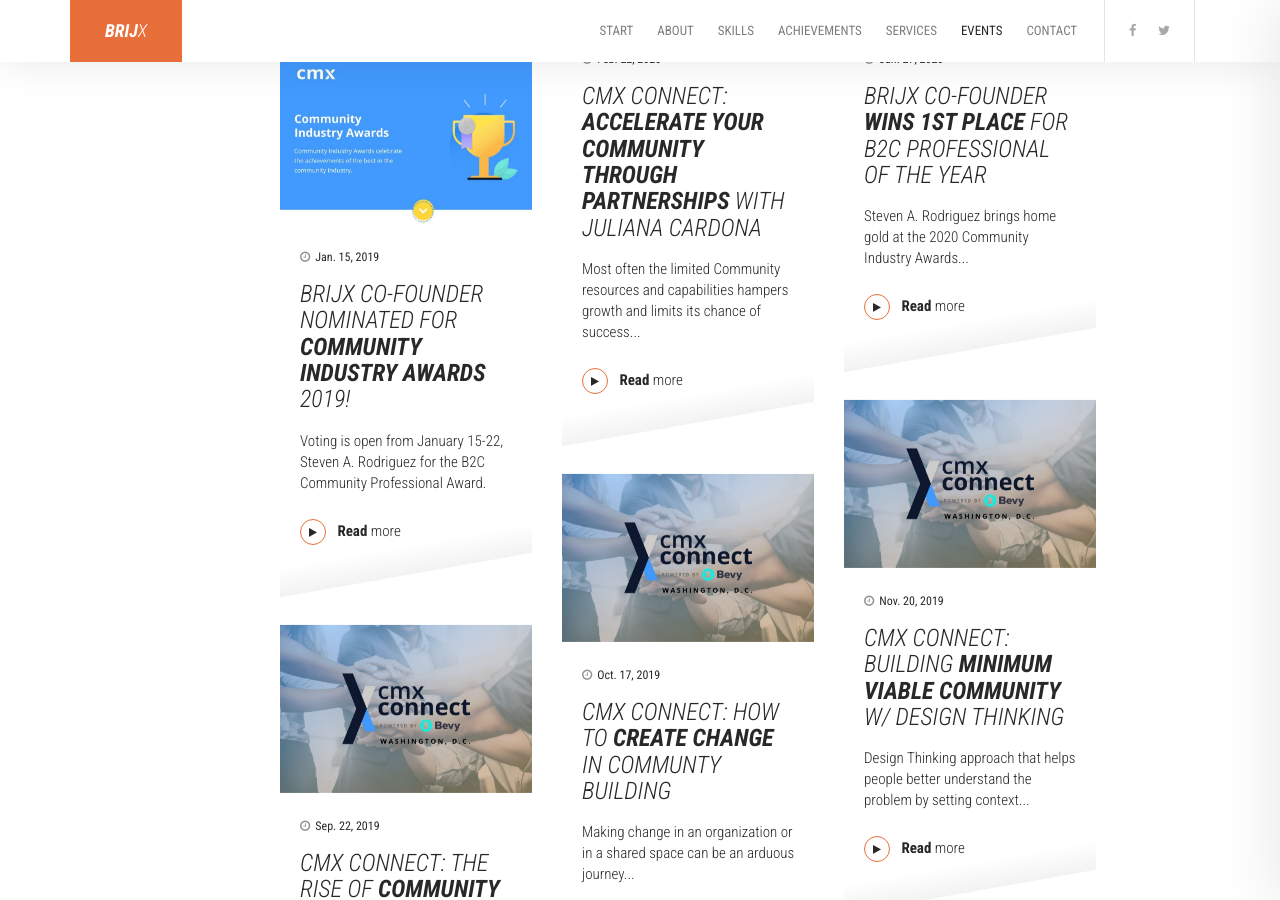
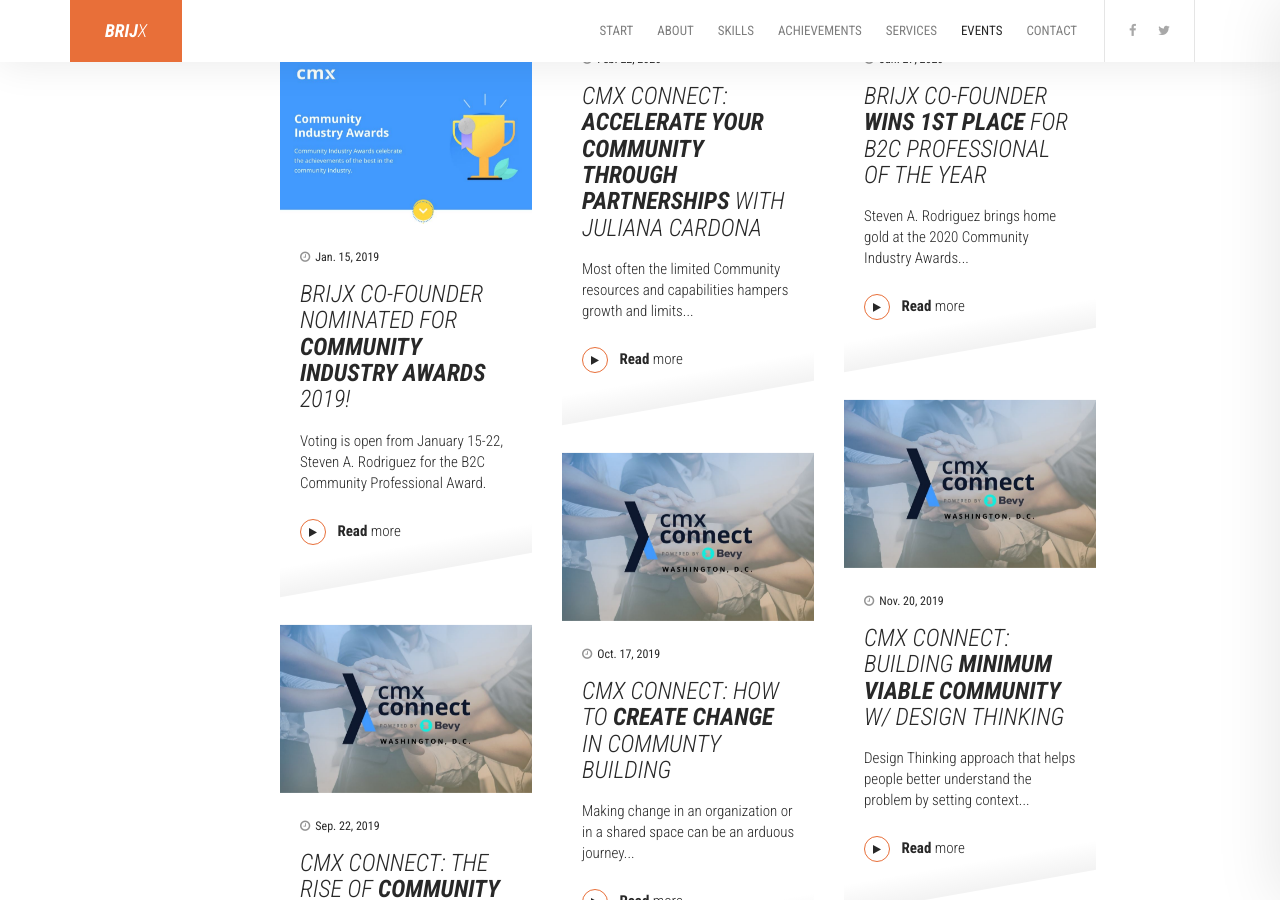
Before and after one commit to brijxhq/brijx.github.io, a Jekyll site: the page built from index.html, in a window 1280 px wide and 900 px high, scrolled down 5662 px. Built offline with Jekyll 4.4.1, drawn with Linux system fonts in a browser that asks for light colours; some of the changed text lies outside the part shown.

Commit message:
update bg

```diff
--- a/_includes/player_body.html
+++ b/_includes/player_body.html
@@ -71,7 +71,7 @@
         <!-- Section - Home -->
         <section id="home" class="section bg-black dark padding-b-bent">
 
-            <div class="bg-image animated infinite zooming"><img src="/assets/app/img/photos/crossfit-bg01.jpg" alt=""></div>
+            <div class="bg-image animated infinite zooming"><img src="/assets/app/img/photos/cmty-bg01.jpg" alt=""></div>
 
             <div class="fullheight relative padding-v-130">
                 <div class="container v-center">
@@ -150,7 +150,7 @@
                                 <!-- Chart -->
                                 <div class="chart-box chart-box-hover">
                                     <div class="chart" data-bar-color="#ede050" data-track-color="#E5E5E5" data-scale-color="false" data-size="220" data-line-width="4" data-value="25"><span class="percent"></span></div>
-                                    <h4 class="margin-b-0">BRIJ<strong>Connect</strong></h4>
+                                    <h4 class="margin-b-0">1. BRIJ<strong>Connect</strong></h4>
                                     <span class="text-muted text-sm">We host paid in-person/digital events that focus on a vertical theme and bridge the gaps between different communities, purposes and people.</span>
                                 </div>
                             </div>
@@ -158,13 +158,13 @@
                                 <!-- Chart -->
                                 <div class="chart-box chart-box-hover">
                                     <div class="chart" data-bar-color="#85B448" data-track-color="#E5E5E5" data-scale-color="false" data-size="220" data-line-width="4" data-value="50"><span class="percent"></span></div>
-                                    <h4 class="margin-b-0">BRIJ<strong>Manage</strong></h4>
+                                    <h4 class="margin-b-0">2. BRIJ<strong>Manage</strong></h4>
                                     <span class="text-muted text-sm">We've partnered with Community industry trailblazers to bring you the best in class platform and techniques to help manage and measure your community impact.</span>
                                 </div>
                                 <!-- Chart -->
                                 <div class="chart-box chart-box-hover">
                                     <div class="chart" data-bar-color="#ea8643" data-track-color="#E5E5E5" data-scale-color="false" data-size="220" data-line-width="4" data-value="75"><span class="percent"></span></div>
-                                    <h4 class="margin-b-0">BRIJ<strong>Grow</strong></h4>
+                                    <h4 class="margin-b-0">3. BRIJ<strong>Grow</strong></h4>
                                     <span class="text-muted text-sm">We enable you to rapidly scale community through digital maximization.</span>
                                 </div>
                             </div>
@@ -172,7 +172,7 @@
                                 <!-- Chart -->
                                 <div class="chart-box chart-box-hover">
                                     <div class="chart" data-bar-color="#85B448" data-track-color="#E5E5E5" data-scale-color="false" data-size="220" data-line-width="4" data-value="100"><span class="percent"></span></div>
-                                    <h4 class="margin-b-0">BRIJ<strong>Build</strong></h4>
+                                    <h4 class="margin-b-0">4. BRIJ<strong>Build</strong></h4>
                                     <span class="text-muted text-sm">Facilitated development workshops for designing your MVC (minimum viable community) and its experience.</span>
                                 </div>
                             </div>
@@ -184,7 +184,7 @@
         </section>
         <!-- Section - Skills / End -->
 
-        <!-- Section - Achievments -->
+        <!-- Section - Achievements -->
         <section id="achievements" class="section padding-t-bent padding-b-bent bg-black dark">
 
             <div class="bg-image bg-fixed"><img src="/assets/app/img/photos/crossfit-bg02.jpg" alt=""></div>
@@ -224,7 +224,7 @@
             </div>
 
         </section>
-        <!-- Section - Achievments / End -->
+        <!-- Section - Achievements / End -->
 
         <!-- Section - Offer -->
         <section id="offer" class="section section-bent bg-white">
@@ -355,7 +355,7 @@
                                             <span><i class="fa fa-clock-o"></i>Feb. 22, 2020</span>
                                         </div>
                                         <h4>CMX Connect: <strong>Accelerate Your Community Through Partnerships</strong> with Juliana Cardona</h4>
-                                        <p>Most often the limited Community resources and capabilities hampers growth and limits its chance of success...</p>
+                                        <p>Most often the limited Community resources and capabilities hampers growth and limits...</p>
                                         <a href="https://events.cmxhub.com/e/m8dvdx/?utm_source=brijx.co" target="_blank">
                                             <span class="icon icon-circle icon-xs icon-orange icon-hover icon-before"><i class="fa fa-play"></i></span>
                                             <span><strong>Read</strong> more</span>
@@ -595,7 +595,7 @@
 
             <footer class="border-top padding-v-30 relative">
                 <div class="container">
-                    <span class="text-uppercase text-sm">BRIJX&trade; 2019 - {{ site.time | date: "%Y" }}. All rights reserved.</span>
+                    <span class="text-uppercase text-sm"><strong>BRIJ</strong>X<strong>&trade;</strong> 2019 - {{ site.time | date: "%Y" }}. All rights reserved.</span>
                 </div>
             </footer>
 
```
Also changed, not shown: other parts of _includes/player_body.html (+2 -2 lines), assets/app/img/photos/cmty-bg01.jpg (added).
